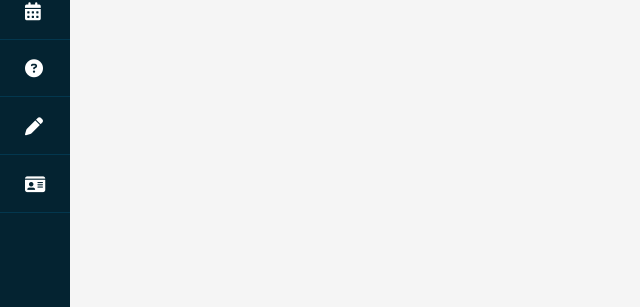
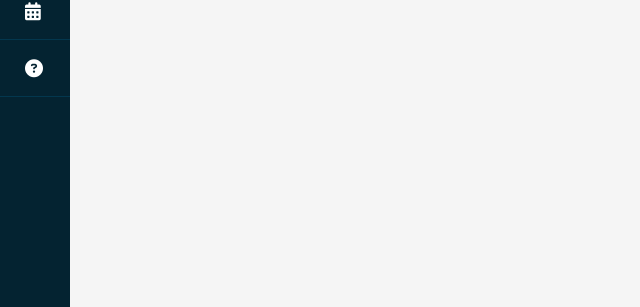
Before and after one commit to JNico07/SchoolWeb, a PHP site: page /user_dashboard.php in a window 1280 px wide. Shown: the part 309-616 px from the top of the page, without its empty margins (0-640 px from the left). Run offline with PHP 8.4, Linux system fonts and the light colour scheme; the visitor is signed in with stand-in values (Sample User, id 1); some libraries are stand-ins or nearby versions.

Commit message:
Merge branch 'main' of https://github.com/JNico07/SchoolWeb

```diff
--- a/user_dashboard.php
+++ b/user_dashboard.php
@@ -84,18 +84,6 @@ if (!isset($_SESSION['user_id'])) {
 						<span class="text">About</span>
 					</a>
 				</li>
-		<li>
-					<a href="#">
-						<span class="icon"><i class="fa fa-pen"></i></span>
-						<span class="text">Service</span>
-					</a>
-				</li>
-		<li>
-					<a href="#">
-						<span class="icon"><i class="fa fa-id-card"></i></span>
-						<span class="text">Contact</span>
-					</a>
-				</li>
 
 			</ul>
 			</div>
```
